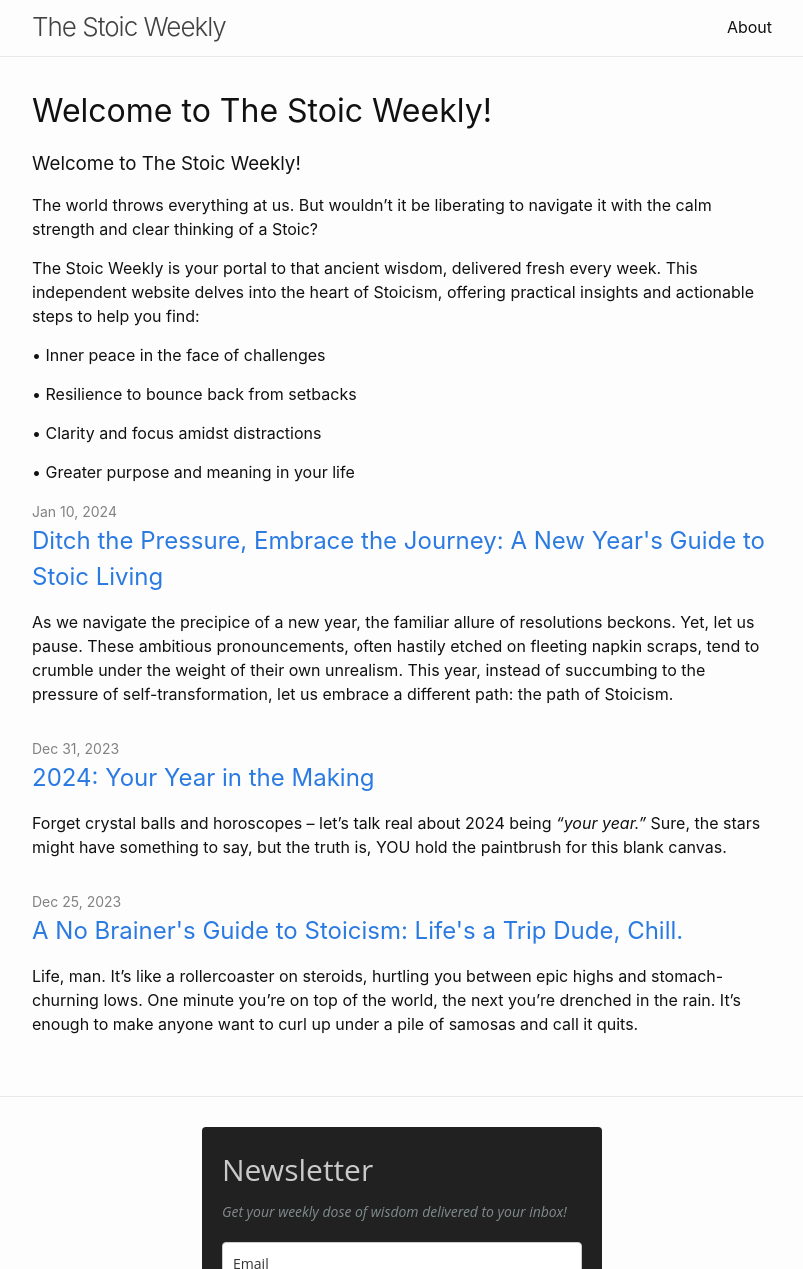
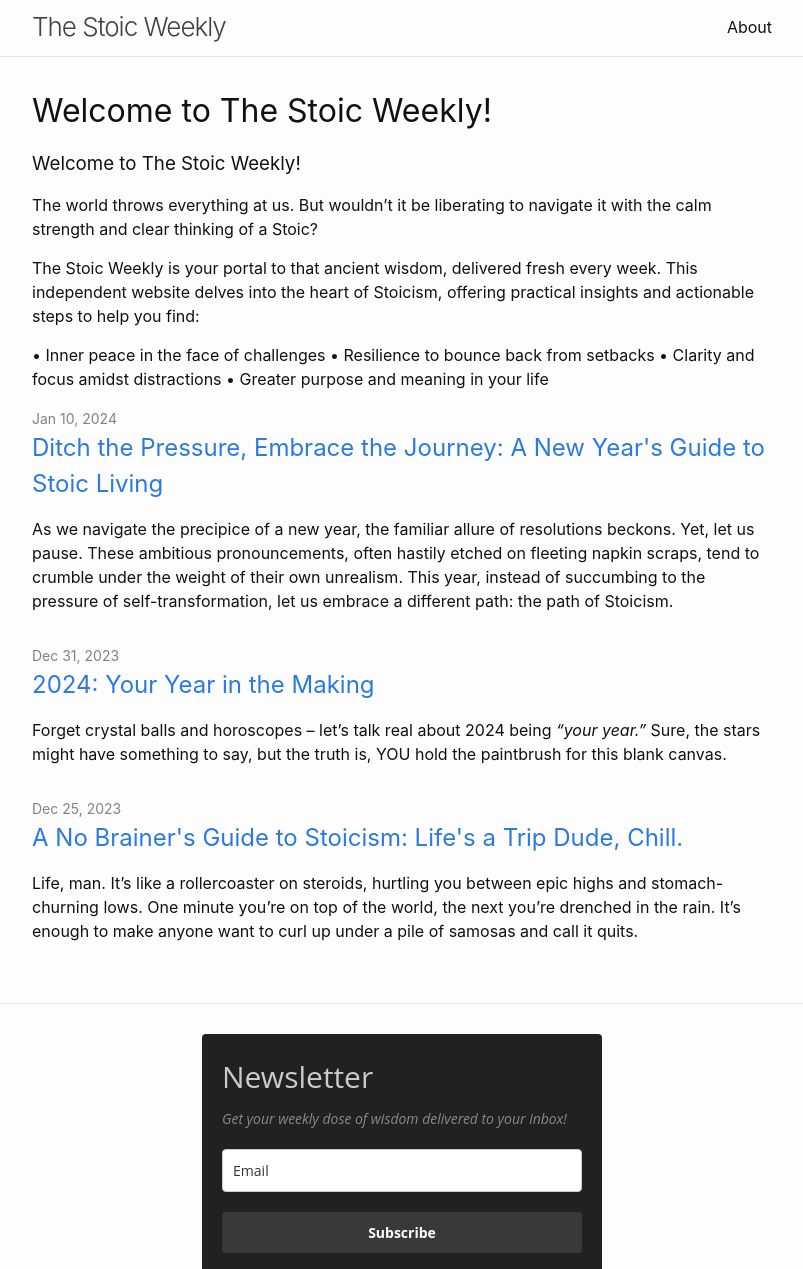
Before and after one commit to TheStoicWeekly/TheStoicWeekly.github.io, a Jekyll site: the page built from index.md, in a window 1280 px wide, cut to the strip 0-1269 px from the top of the page. Shown: the whole strip, without its empty margins (238-1041 px from the left). Built offline with Jekyll 4.4.1, drawn with Linux system fonts in a browser that asks for light colours; some web fonts are replaced; our own code applies the rules of GitHub Pages for plain Markdown files; some of the changed lines change nothing that is shown.

Commit message:
footer edit

```diff
--- a/_config.yml
+++ b/_config.yml
@@ -53,7 +53,6 @@
   social_links:
      - { platform: pinterest,          user_url: "https://in.pinterest.com/TheStoicWeekly/" }
      - { platform: telegram,       user_url: "https://t.me/TheStoicWeekly" }
-    # - { platform: Discord,       user_url: "https://discord.gg/NfDhkP42nT" }
      - { platform: github,         user_url: "https://github.com/TheStoicWeekly" }
-    # - { platform: Reddit,         user_url: "https://github.com/jekyll/minima" }
-    # - { platform: Mail, user_url: "https://scholar.google.com/citations?user=qc6CJjYAAAAJ" }
+     - { platform: whatsapp,         user_url: "https://whatsapp.com/channel/0029VaHCyG88V0ttgYkC1I3d" }
+     - { platform: medium, user_url: "https://medium.com/@jassingh.7995" }
--- a/index.md
+++ b/index.md
@@ -14,9 +14,6 @@
 The Stoic Weekly is your portal to that ancient wisdom, delivered fresh every week. This independent website delves into the heart of Stoicism, offering practical insights and actionable steps to help you find:
 
 •	Inner peace in the face of challenges
-
 •	Resilience to bounce back from setbacks
-
 •	Clarity and focus amidst distractions
-
 •	Greater purpose and meaning in your life
```
Also changed, not shown: _includes/social-icons/medium.svg (added), _includes/social-icons/telegram.svg, _includes/social-icons/whatsapp.svg (added).
